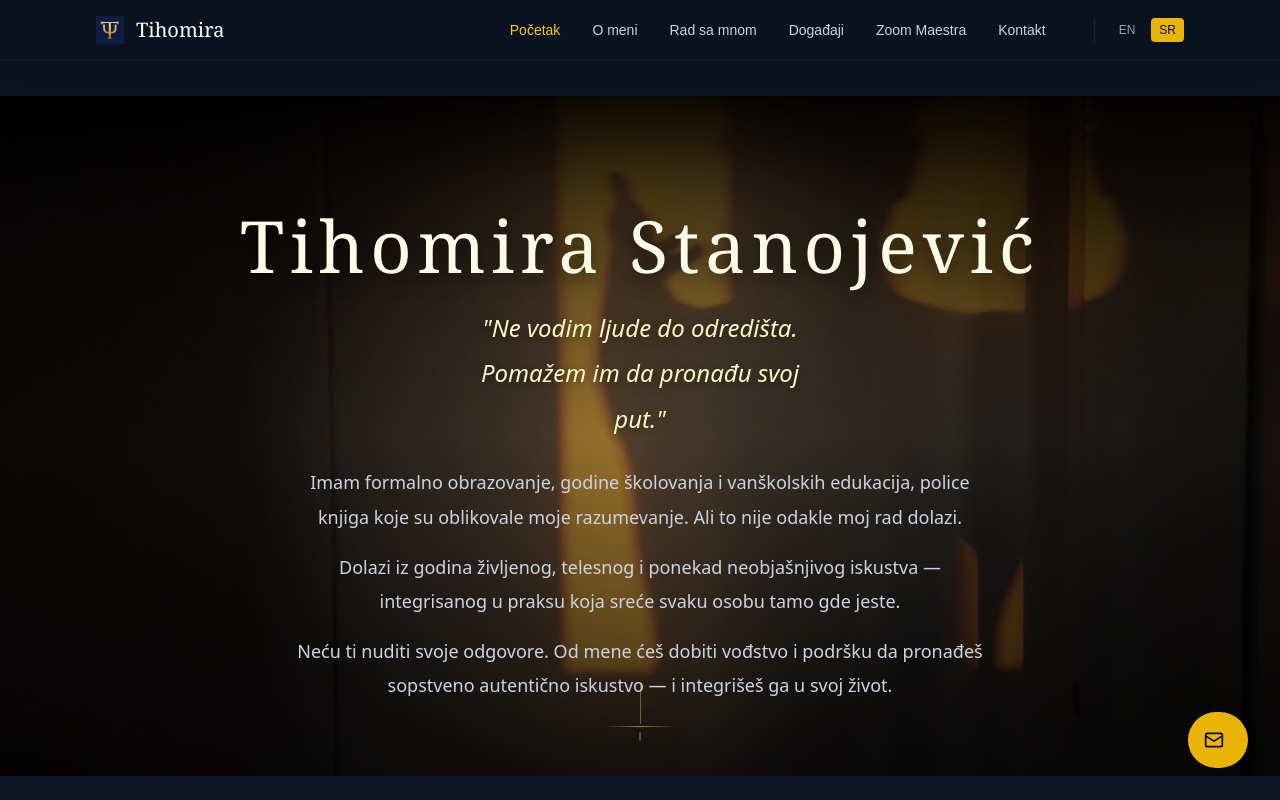
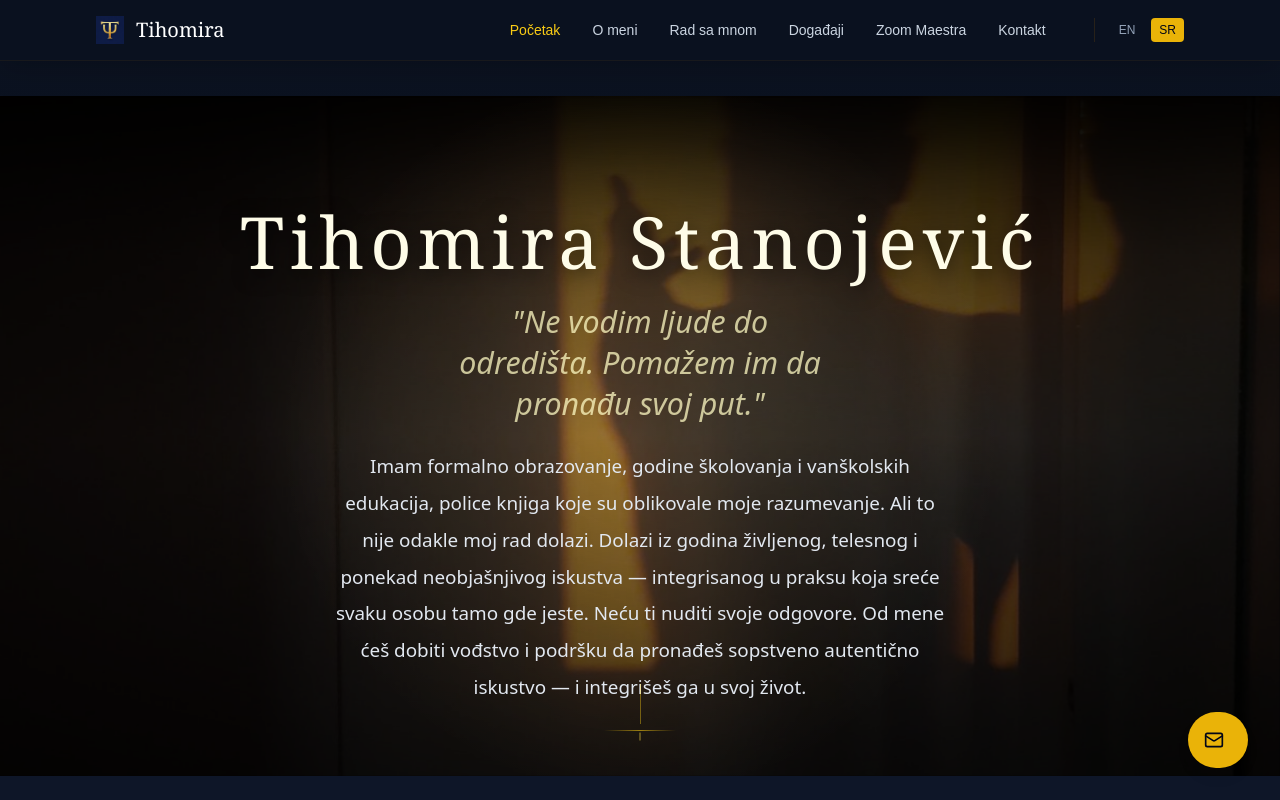
Before and after one commit to tihomirapsiholog/tihomira, a React (Create React App) app: page /sr in a window 1280 px wide. Shown: the top 800 px of the page. Built offline with nearby package versions, Linux system fonts and the light colour scheme; the HTML template or start-up script is replaced by a standard one.

Commit message:
commit and push

```diff
--- a/src/pages/HomePage.jsx
+++ b/src/pages/HomePage.jsx
@@ -171,12 +171,12 @@ export default function HomePage({ setCurrentPage, t }) {
 
       <div className="space-y-0 font-sans">
         <section className="relative flex min-h-[85vh] items-center justify-center overflow-hidden pt-20 md:pt-16 reveal">
-          <div className="absolute inset-0 animate-[heroZoom_40s_linear_infinite]">
+          <div className="absolute inset-0">
            <img
           src="/silhouette.jpg"
           alt="Silhouette"
            className="absolute inset-0 h-full w-full object-cover will-change-transform"
-          style={{ transform: `translateY(${scrollY * 0.08}px)` }}
+          style={{ transform: `translateY(${scrollY * 0.04}px)` }}
           />
           </div>
 
@@ -191,15 +191,13 @@ export default function HomePage({ setCurrentPage, t }) {
          Tihomira Stanojević
          </h1>
 
-        <p className="mx-auto max-w-[28ch] whitespace-pre-line text-2xl font-light italic leading-[1.9] text-yellow-100 [text-shadow:0_2px_10px_rgba(0,0,0,0.45)] animate-[softFade_1200ms_ease-out_180ms_both]">
-        {t.home.tagline}
-          </p>
+        <p className="mx-auto max-w-[22ch] text-[1.9rem] font-light italic leading-[1.35] text-yellow-100/75 animate-[softFade_1200ms_ease-out_180ms_both]">
+  {t.home.tagline}
+</p>
 
-        <div className="mx-auto mt-4 max-w-[68ch] whitespace-pre-line text-lg font-light leading-[1.9] text-slate-300 animate-[fadeUp_900ms_ease-out_320ms_both]">
-        <p>{t.home.intro}</p>
-        <p className="mt-4">{t.home.intro2}</p>
-        <p className="mt-4">{t.home.intro3}</p>
-          </div>
+        <div className="mx-auto mt-8 max-w-[58ch] text-[1.18rem] font-light leading-[1.95] text-slate-200">
+  <p>{t.home.intro}</p>
+</div>
 
         <div className="mt-2 h-px w-16 bg-gradient-to-r from-transparent via-yellow-400/60 to-transparent animate-[dividerBreath_4s_ease-in-out_infinite]"></div>
         </div>
--- a/src/translations.js
+++ b/src/translations.js
@@ -11,9 +11,7 @@ const translations = {
     home: {
       welcome: 'Welcome',
       tagline: `"I don't lead people to destinations.\nI help them find their path."`,
-      intro: 'I have formal education, years of training, and shelves of books that have shaped my understanding. But that is not where my work comes from.',
-      intro2: 'It comes from years of lived, embodied, and sometimes inexplicable experience — integrated into a practice that meets each person where they are.',
-      intro3: 'I will not offer you my answers. What you will find here is guidance and support to discover your own authentic experience — and to integrate it into your life.',
+      intro: 'I have formal education, years of training, and shelves of books that have shaped my understanding. But that is not where my work comes from. It comes from years of lived, embodied, and sometimes inexplicable experience — integrated into a practice that meets each person where they are.I will not offer you my answers. What you will find here is guidance and support to discover your own authentic experience — and to integrate it into your life.',
       howIWork: 'How I Work',
       workDescription:
         'My work integrates psychology, process facilitation, embodied practices, and symbolic awareness to create spaces where transformation can unfold naturally.',
@@ -361,9 +359,7 @@ const translations = {
     home: {
       welcome: 'Dobrodošli',
       tagline: `"Ne vodim ljude do odredišta.\nPomažem im da pronađu svoj put."`,
-      intro: 'Imam formalno obrazovanje, godine školovanja i vanškolskih edukacija, police knjiga koje su oblikovale moje razumevanje. Ali to nije odakle moj rad dolazi.',
-      intro2: 'Dolazi iz godina življenog, telesnog i ponekad neobjašnjivog iskustva — integrisanog u praksu koja sreće svaku osobu tamo gde jeste.',
-      intro3: 'Neću ti nuditi svoje odgovore. Od mene ćeš dobiti vođstvo i podršku da pronađeš sopstveno autentično iskustvo — i integrišeš ga u svoj život.',
+      intro: 'Imam formalno obrazovanje, godine školovanja i vanškolskih edukacija, police knjiga koje su oblikovale moje razumevanje. Ali to nije odakle moj rad dolazi. Dolazi iz godina življenog, telesnog i ponekad neobjašnjivog iskustva — integrisanog u praksu koja sreće svaku osobu tamo gde jeste. Neću ti nuditi svoje odgovore. Od mene ćeš dobiti vođstvo i podršku da pronađeš sopstveno autentično iskustvo — i integrišeš ga u svoj život.',
       howIWork: 'Kako radim',
       workDescription:
         'Moj rad integriše psihologiju, facilitaciju procesa, telesne prakse i simboličku svesnost kako bi se stvorio prostor u kome transformacija može prirodno da se odvija.',
```
